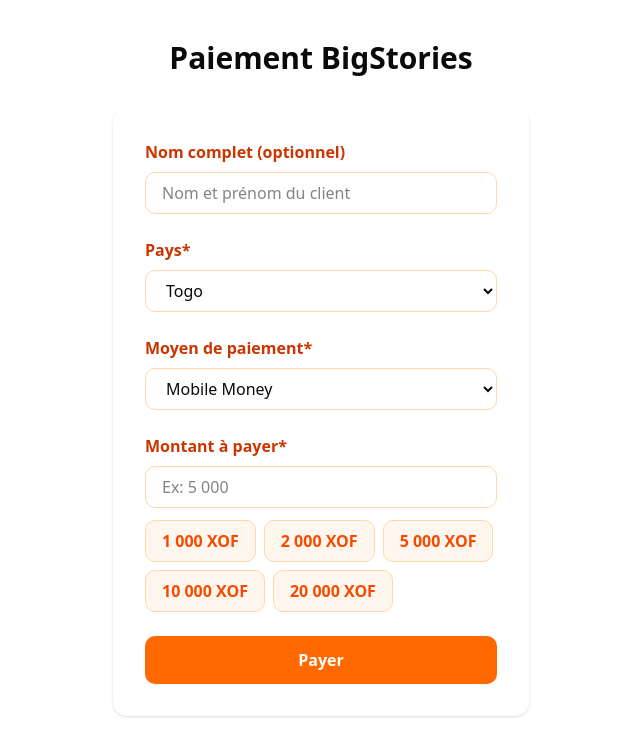
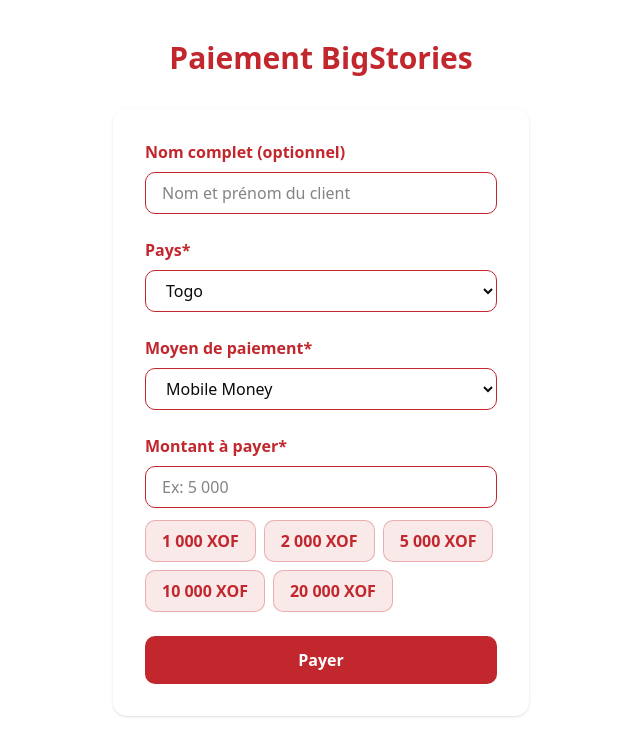
Before and after one commit to Rustico77/bigstories, a Next.js app: page / in a window 1280 px wide. Shown: the top 756 px of the page, without its empty margins (319-959 px from the left). Built offline with nearby package versions, Linux system fonts and the light colour scheme.

Commit message:
Primary color change

```diff
--- a/app/(pages)/login/page.tsx
+++ b/app/(pages)/login/page.tsx
@@ -30,16 +30,16 @@
   };
 
   return (
-    <div className="min-h-screen flex items-center justify-center bg-orange-50">
+  <div className="min-h-screen flex items-center justify-center bg-primary/10">
       <form
         onSubmit={handleLogin}
         className="bg-white rounded-2xl shadow-lg p-8 w-full max-w-sm flex flex-col gap-6"
       >
-        <h1 className="text-2xl font-bold text-orange-600 text-center mb-2">
+        <h1 className="text-2xl font-bold text-primary text-center mb-2">
           Connexion
         </h1>
         <div>
-          <label className="block mb-2 font-semibold text-orange-700">
+          <label className="block mb-2 font-semibold text-primary">
             Email
           </label>
           <input
@@ -47,12 +47,12 @@
             required
             value={email}
             onChange={(e) => setEmail(e.target.value)}
-            className="w-full border border-orange-200 rounded-lg px-4 py-2 focus:outline-none focus:ring-2 focus:ring-orange-400"
+            className="w-full border border-primary rounded-lg px-4 py-2 focus:outline-none focus:ring-2 focus:ring-primary/40"
             placeholder="Votre email"
           />
         </div>
         <div>
-          <label className="block mb-2 font-semibold text-orange-700">
+          <label className="block mb-2 font-semibold text-primary">
             Mot de passe
           </label>
           <div className="relative">
@@ -61,12 +61,12 @@
               required
               value={password}
               onChange={(e) => setPassword(e.target.value)}
-              className="w-full border border-orange-200 rounded-lg px-4 py-2 focus:outline-none focus:ring-2 focus:ring-orange-400 pr-10"
+              className="w-full border border-primary rounded-lg px-4 py-2 focus:outline-none focus:ring-2 focus:ring-primary/40 pr-10"
               placeholder="Votre mot de passe"
             />
             <button
               type="button"
-              className="absolute right-2 top-2 text-orange-500"
+              className="absolute right-2 top-2 text-primary"
               onClick={() => setShowPassword(!showPassword)}
               tabIndex={-1}
             >
@@ -81,7 +81,7 @@
         )}
         <button
           type="submit"
-          className="w-full bg-orange-500 text-white py-3 rounded-lg font-semibold hover:bg-orange-600 transition cursor-pointer"
+          className="w-full bg-primary text-white py-3 rounded-lg font-semibold hover:bg-primary/80 transition cursor-pointer"
           disabled={loading}
         >
           {loading ? "Connexion..." : "Se connecter"}
--- a/app/globals.css
+++ b/app/globals.css
@@ -51,7 +51,7 @@
   --card-foreground: oklch(0.145 0 0);
   --popover: oklch(1 0 0);
   --popover-foreground: oklch(0.145 0 0);
-  --primary: oklch(0.205 0 0);
+  --primary: rgb(193,39,45);
   --primary-foreground: oklch(0.985 0 0);
   --secondary: oklch(0.97 0 0);
   --secondary-foreground: oklch(0.205 0 0);
@@ -85,7 +85,7 @@
   --card-foreground: oklch(0.985 0 0);
   --popover: oklch(0.205 0 0);
   --popover-foreground: oklch(0.985 0 0);
-  --primary: oklch(0.922 0 0);
+  --primary: rgb(193,39,45);
   --primary-foreground: oklch(0.205 0 0);
   --secondary: oklch(0.269 0 0);
   --secondary-foreground: oklch(0.985 0 0);
--- a/app/page.tsx
+++ b/app/page.tsx
@@ -71,24 +71,24 @@
 
   return (
     <div className="max-w-md mx-auto py-10 px-4">
-      <h1 className="text-3xl font-bold mb-8 text-center">Paiement BigStories</h1>
+      <h1 className="text-3xl font-bold mb-8 text-center text-primary">Paiement BigStories</h1>
       <form className="bg-white rounded-xl shadow p-8 space-y-6" onSubmit={handlePay}>
         <div>
-          <label className="block mb-2 font-semibold text-orange-700">Nom complet (optionnel)</label>
+          <label className="block mb-2 font-semibold text-primary">Nom complet (optionnel)</label>
           <input
             type="text"
             value={name}
             onChange={e => setName(e.target.value)}
-            className="w-full border border-orange-200 rounded-lg px-4 py-2 focus:outline-none focus:ring-2 focus:ring-orange-400"
+            className="w-full border border-primary rounded-lg px-4 py-2 focus:outline-none focus:ring-2 focus:ring-primary/40"
             placeholder="Nom et prénom du client"
           />
         </div>
         <div>
-          <label className="block mb-2 font-semibold text-orange-700">Pays*</label>
+          <label className="block mb-2 font-semibold text-primary">Pays*</label>
           <select
             value={country}
             onChange={e => setCountry(e.target.value)}
-            className="w-full border border-orange-200 rounded-lg px-4 py-2 focus:outline-none focus:ring-2 focus:ring-orange-400"
+            className="w-full border border-primary rounded-lg px-4 py-2 focus:outline-none focus:ring-2 focus:ring-primary/40"
           >
             {countries.map(c => (
               <option key={c} value={c}>{c}</option>
@@ -96,11 +96,11 @@
           </select>
         </div>
         <div>
-          <label className="block mb-2 font-semibold text-orange-700">Moyen de paiement*</label>
+          <label className="block mb-2 font-semibold text-primary">Moyen de paiement*</label>
           <select
             value={paymentMethod}
             onChange={e => setPaymentMethod(e.target.value)}
-            className="w-full border border-orange-200 rounded-lg px-4 py-2 focus:outline-none focus:ring-2 focus:ring-orange-400"
+            className="w-full border border-primary rounded-lg px-4 py-2 focus:outline-none focus:ring-2 focus:ring-primary/40"
           >
             {paymentMethods.map(m => (
               <option key={m.value} value={m.value}>{m.label}</option>
@@ -108,7 +108,7 @@
           </select>
         </div>
         <div>
-          <label className="block mb-2 font-semibold text-orange-700">Montant à payer*</label>
+          <label className="block mb-2 font-semibold text-primary">Montant à payer*</label>
           <input
             type="number"
             required
@@ -116,7 +116,7 @@
             value={amount}
             step={5}
             onChange={e => setAmount(e.target.value)}
-            className="w-full border border-orange-200 rounded-lg px-4 py-2 focus:outline-none focus:ring-2 focus:ring-orange-400"
+            className="w-full border border-primary rounded-lg px-4 py-2 focus:outline-none focus:ring-2 focus:ring-primary/40"
             placeholder="Ex: 5 000"
           />
           <div className="flex flex-wrap gap-2 mt-3">
@@ -124,7 +124,7 @@
               <button
                 type="button"
                 key={val}
-                className={`px-4 py-2 rounded-lg border font-semibold text-orange-600 bg-orange-50 hover:bg-orange-100 transition ${amount == val ? 'border-orange-500 bg-orange-100' : 'border-orange-200'}`}
+                className={`px-4 py-2 rounded-lg border font-semibold text-primary bg-primary/10 hover:bg-primary/20 transition ${parseInt(amount) === val ? 'border-primary bg-primary/20' : 'border-primary/30'}`}
                 onClick={() => setAmount(val.toString())}
               >
                 {formatXOF(val)}
@@ -132,12 +132,12 @@
             ))}
           </div>
           {amount && !isNaN(Number(amount)) && (
-            <div className="mt-2 text-right text-orange-600 font-bold text-lg">{formatXOF(amount)}</div>
+            <div className="mt-2 text-right text-primary font-bold text-lg">{formatXOF(amount)}</div>
           )}
         </div>
         <button
           type="submit"
-          className="w-full bg-orange-500 text-white py-3 rounded-lg font-semibold hover:bg-orange-600 transition"
+          className="w-full bg-primary text-white py-3 rounded-lg font-semibold cursor-pointer hover:bg-primary/80 transition"
           disabled={loading}
         >
           {loading ? "Paiement en cours..." : "Payer"}
```
Also changed, not shown: app/(pages)/admin/page.tsx (+19 -19 lines).
